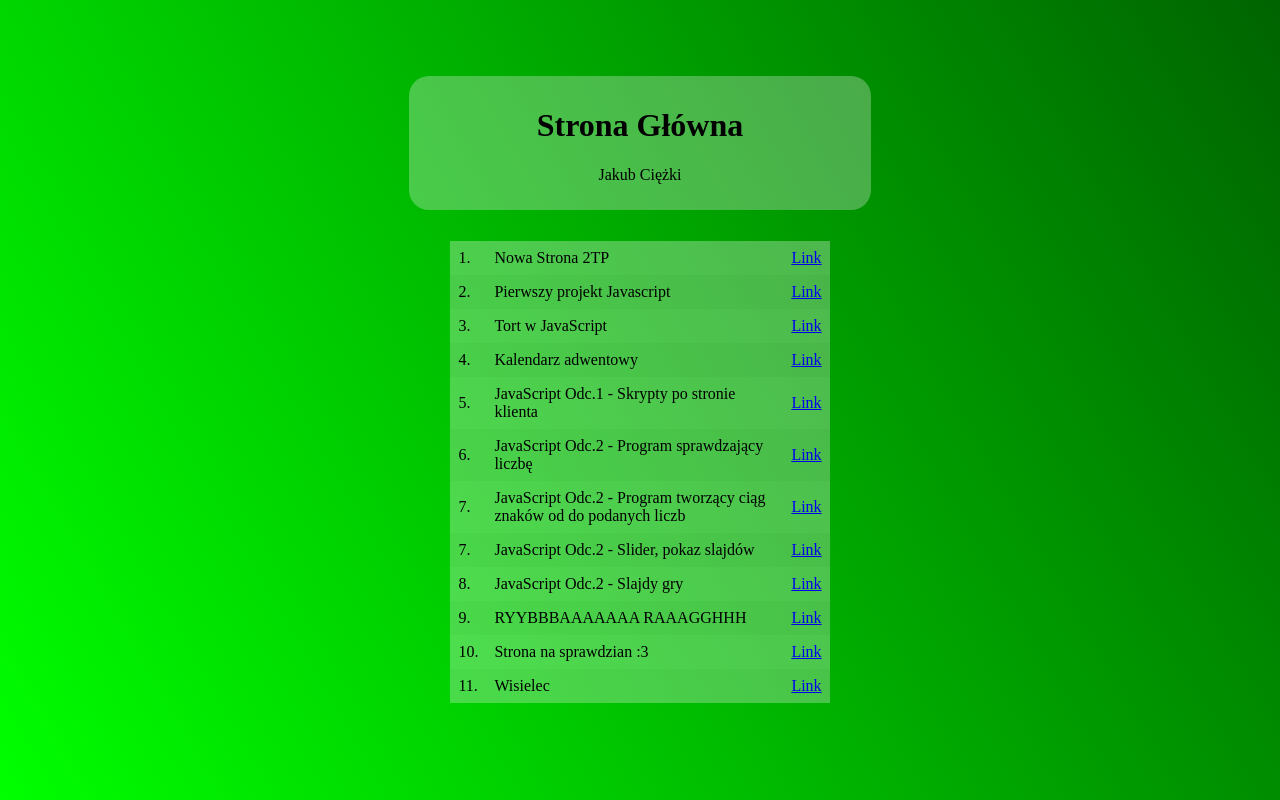
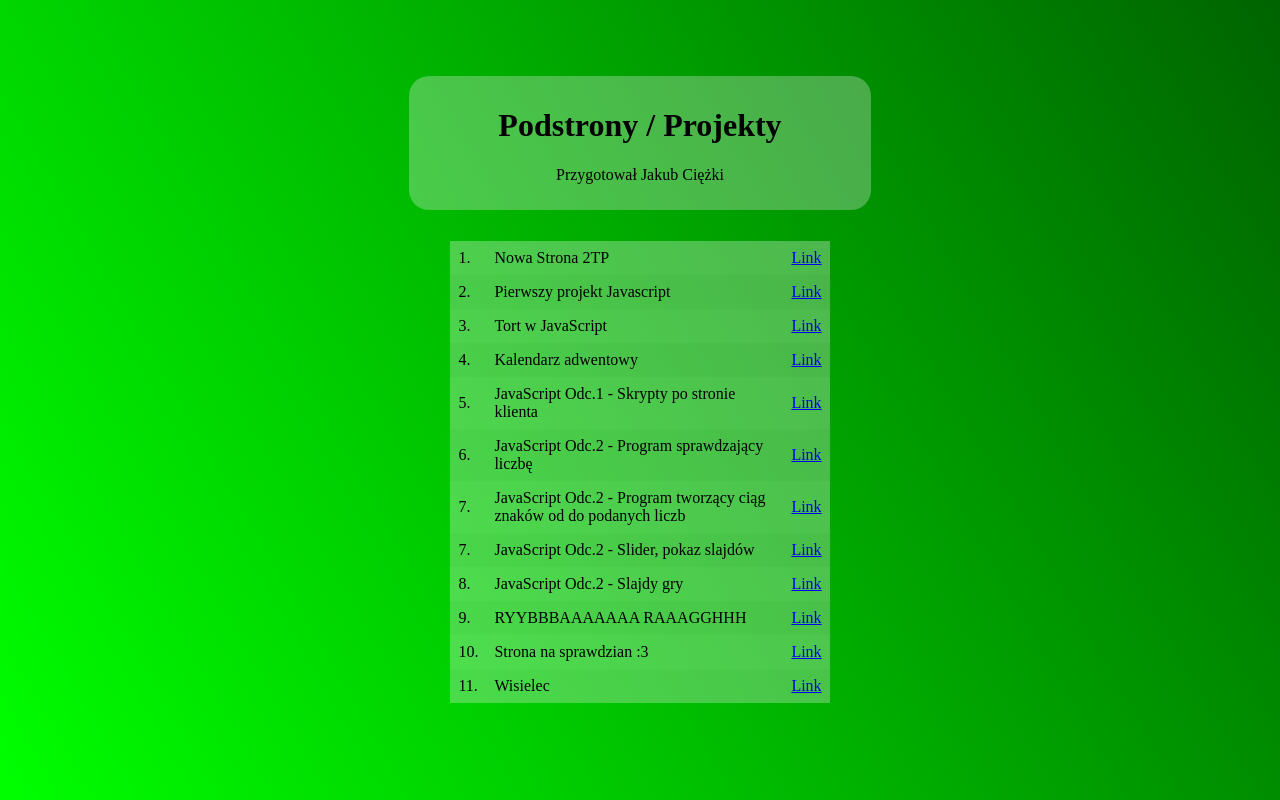
Before and after one commit to Jakub-Ciezki/Jakub-Ciezki.github.io, a plain HTML site: page 2tp/index.html in a window 1280 px wide. Drawn offline with Linux system fonts and the light colour scheme.

Commit message:
glegleglegle

```diff
--- a/2tp/index.html
+++ b/2tp/index.html
@@ -6,8 +6,8 @@
     </head>
     <body>
         <div class="naglowek">
-            <h1>Strona Główna</h1>
-            <p>Jakub Ciężki</p>
+            <h1>Podstrony / Projekty</h1>
+            <p>Przygotował Jakub Ciężki</p>
         </div>
         <div class="tabelalinki">
             <table>
```
